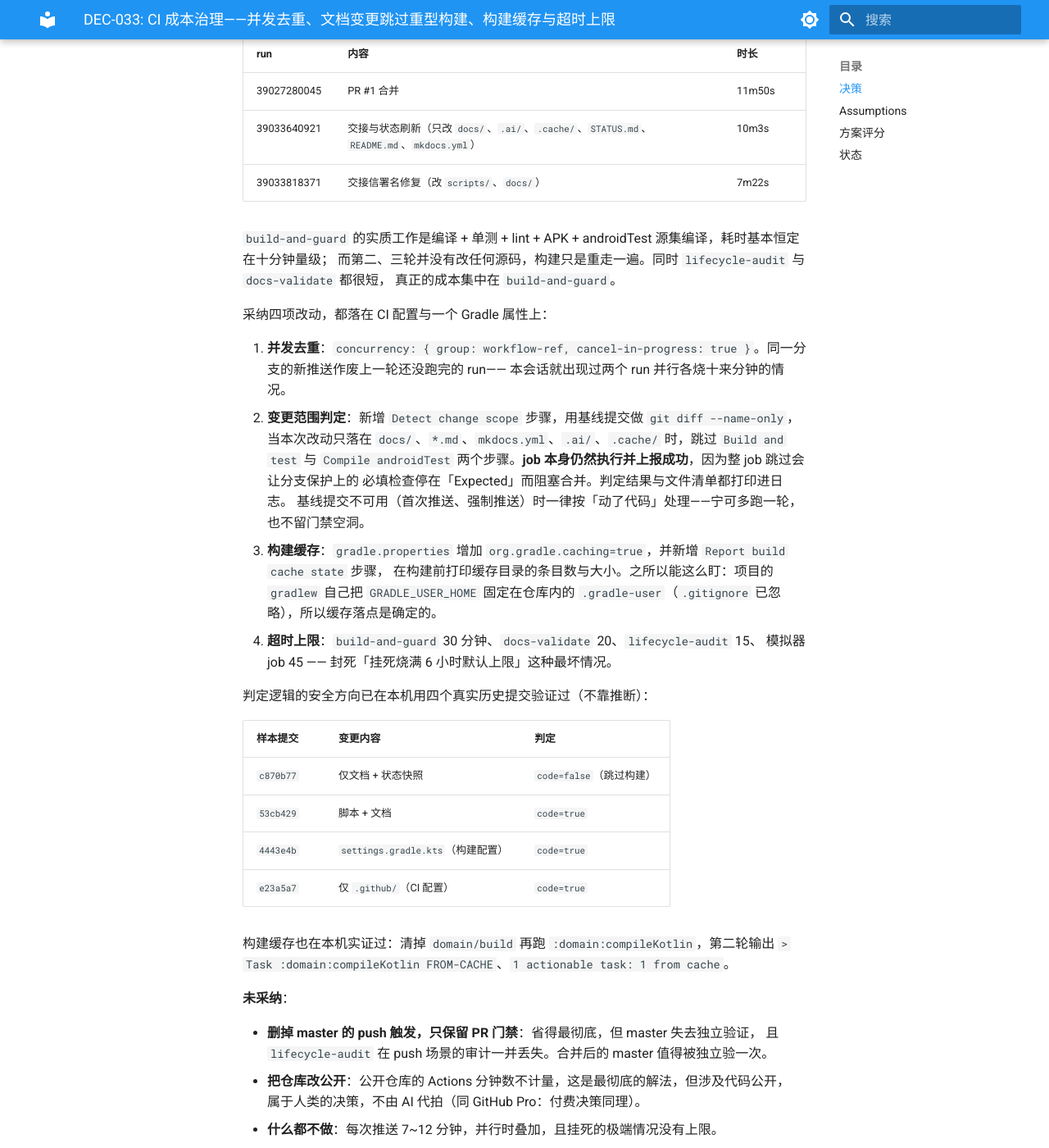
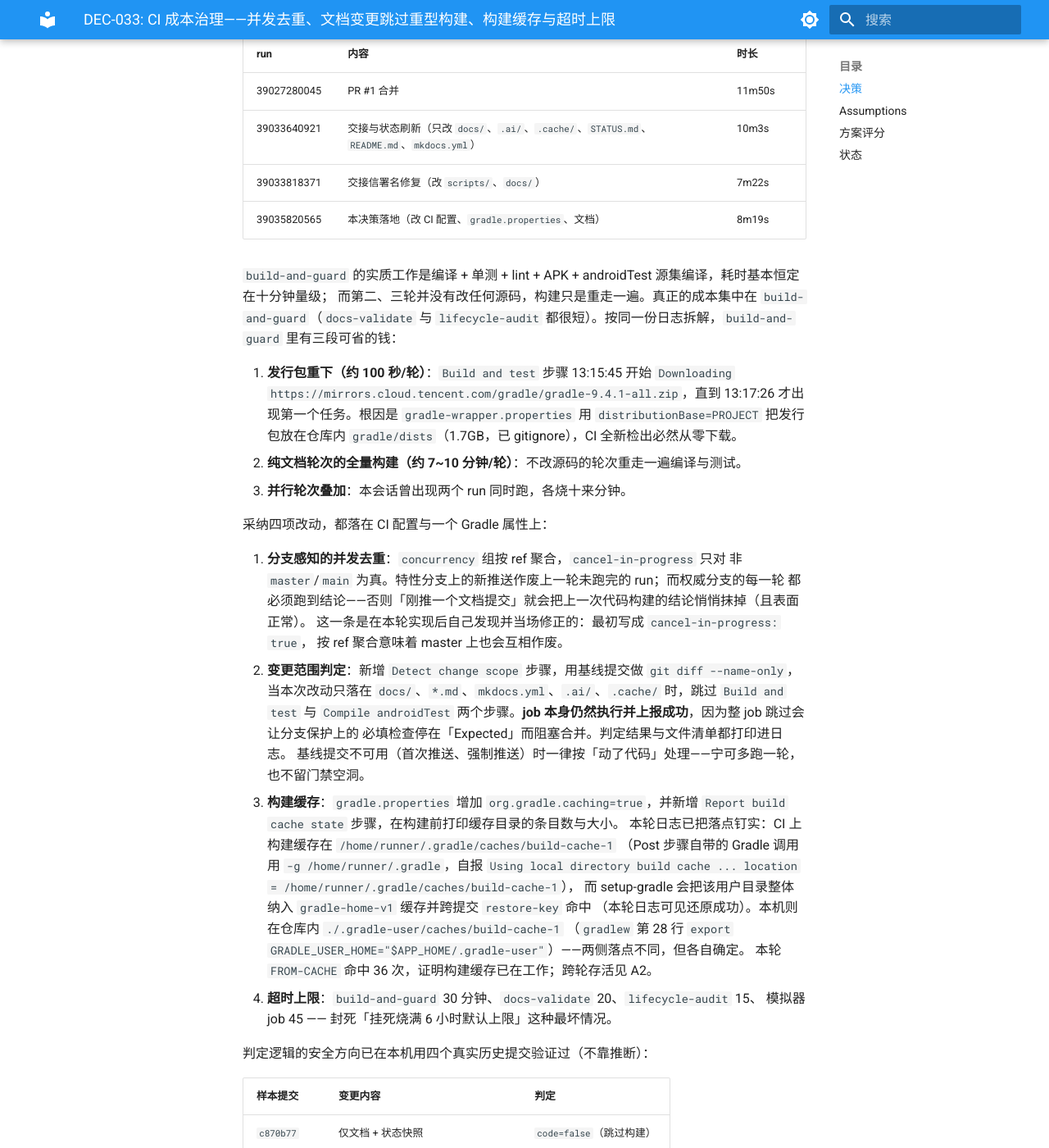
Before and after one commit to zerophix/lightweigh, an MkDocs documentation site: the page built from docs/ai/decisions/DEC-033.md, in a window 1280 px wide and 1400 px high, scrolled down 436 px. Shown: the whole window at 82% size. Built offline with MkDocs 1.6.1 and Material for MkDocs 9.7.7, drawn with Linux system fonts in a browser that asks for light colours; some of the changed text lies outside the part shown.

Commit message:
ci(governance): never cancel an in-flight master build
Concurrency is grouped per ref, so cancel-in-progress would let a new
push to master supersede the previous master run. That discards the
verdict of an already-running code build whenever a docs-only commit
lands on top -- and everything still looks green.

Cancel only off master/main; the authoritative branch must always run
each push to a conclusion. Also corrects DEC-033 with what the first
cache-enabled run actually showed: the build cache lives in the
setup-gradle-managed home on CI, not in the in-repo .gradle-user that
gradlew pins for local use; 36 FROM-CACHE hits in the log prove the
cache is live; and each run still re-downloads the 1.7GB Gradle
distribution because distributionBase=PROJECT puts it in the checkout.

Refs: DEC-033

```diff
--- a/docs/ai/decisions/DEC-033.md
+++ b/docs/ai/decisions/DEC-033.md
@@ -3,15 +3,22 @@ task_groups:
   - id: A
     status: done
     priority: P1
-    desc: "CI 成本治理四项：同分支推送的并发取消（concurrency）、纯文档变更跳过两个 Gradle 步骤（Detect change scope）、开启 Gradle 构建缓存并把缓存状态打进日志、三个 job 与模拟器 job 加 timeout-minutes"
+    desc: "CI 成本治理：特性分支的并发取消、纯文档变更跳过两个 Gradle 步骤（Detect change scope）、开启 Gradle 构建缓存并把缓存落点打进日志、四个 job 加 timeout-minutes"
     files: ".github/workflows/ci.yml, .github/workflows/android-test.yml, gradle.properties"
     claimed_by: opencode
     claimed_at: 2026-10-17
   - id: B
     status: pending
     priority: P2
-    desc: "观察后续两轮 CI：日志里 Report build cache state 的条目数是否 >0、任务是否出现 FROM-CACHE，据此确认构建缓存跨轮存活（A2）"
+    desc: "观察后续代码变更轮次：日志里 Report build cache state 的条目数是否远大于 1、任务是否出现跨轮 FROM-CACHE，据此确认构建缓存跨轮存活（A2）"
     files: ".github/workflows/ci.yml"
+    claimed_by: null
+    claimed_at: null
+  - id: C
+    status: pending
+    priority: P2
+    desc: "消除每轮约 100 秒的 Gradle 发行包重下（distributionBase=PROJECT + gradle/dists 被 gitignore，全新检出必然重下）：先在 CI 上实测「改写 distributionBase 到用户目录后是否被 setup-gradle 缓存」，再决定是否自建 actions/cache 或改用 -bin 发行包"
+    files: "gradle/wrapper/gradle-wrapper.properties, .github/workflows/ci.yml"
     claimed_by: null
     claimed_at: null
 ---
@@ -25,30 +32,47 @@ task_groups:
 
 ## 决策
 
-事实基础（本会话三轮 master 推送的实测）：
+事实基础（本会话 master 推送的实测时长）：
 
 | run | 内容 | 时长 |
 |-----|------|------|
 | 39027280045 | PR #1 合并 | 11m50s |
 | 39033640921 | 交接与状态刷新（只改 `docs/`、`.ai/`、`.cache/`、`STATUS.md`、`README.md`、`mkdocs.yml`） | 10m3s |
 | 39033818371 | 交接信署名修复（改 `scripts/`、`docs/`） | 7m22s |
+| 39035820565 | 本决策落地（改 CI 配置、`gradle.properties`、文档） | 8m19s |
 
 `build-and-guard` 的实质工作是编译 + 单测 + lint + APK + androidTest 源集编译，耗时基本恒定在十分钟量级；
-而第二、三轮并没有改任何源码，构建只是重走一遍。同时 `lifecycle-audit` 与 `docs-validate` 都很短，
-真正的成本集中在 `build-and-guard`。
+而第二、三轮并没有改任何源码，构建只是重走一遍。真正的成本集中在 `build-and-guard`（`docs-validate`
+与 `lifecycle-audit` 都很短）。按同一份日志拆解，`build-and-guard` 里有三段可省的钱：
+
+1. **发行包重下（约 100 秒/轮）**：`Build and test` 步骤 13:15:45 开始
+   `Downloading https://mirrors.cloud.tencent.com/gradle/gradle-9.4.1-all.zip`，直到 13:17:26
+   才出现第一个任务。根因是 `gradle-wrapper.properties` 用 `distributionBase=PROJECT`
+   把发行包放在仓库内 `gradle/dists`（1.7GB，已 gitignore），CI 全新检出必然从零下载。
+2. **纯文档轮次的全量构建（约 7~10 分钟/轮）**：不改源码的轮次重走一遍编译与测试。
+3. **并行轮次叠加**：本会话曾出现两个 run 同时跑，各烧十来分钟。
 
 采纳四项改动，都落在 CI 配置与一个 Gradle 属性上：
 
-1. **并发去重**：`concurrency: { group: workflow-ref, cancel-in-progress: true }`。同一分支的新推送作废上一轮还没跑完的 run——
-   本会话就出现过两个 run 并行各烧十来分钟的情况。
+1. **分支感知的并发去重**：`concurrency` 组按 ref 聚合，`cancel-in-progress` 只对
+   非 `master`/`main` 为真。特性分支上的新推送作废上一轮未跑完的 run；而权威分支的每一轮
+   都必须跑到结论——否则「刚推一个文档提交」就会把上一次代码构建的结论悄悄抹掉（且表面正常）。
+   这一条是在本轮实现后自己发现并当场修正的：最初写成 `cancel-in-progress: true`，
+   按 ref 聚合意味着 master 上也会互相作废。
 2. **变更范围判定**：新增 `Detect change scope` 步骤，用基线提交做 `git diff --name-only`，
    当本次改动只落在 `docs/`、`*.md`、`mkdocs.yml`、`.ai/`、`.cache/` 时，跳过 `Build and test` 与
    `Compile androidTest` 两个步骤。**job 本身仍然执行并上报成功**，因为整 job 跳过会让分支保护上的
    必填检查停在「Expected」而阻塞合并。判定结果与文件清单都打印进日志。
    基线提交不可用（首次推送、强制推送）时一律按「动了代码」处理——宁可多跑一轮，也不留门禁空洞。
-3. **构建缓存**：`gradle.properties` 增加 `org.gradle.caching=true`，并新增 `Report build cache state` 步骤，
-   在构建前打印缓存目录的条目数与大小。之所以能这么盯：项目的 `gradlew` 自己把
-   `GRADLE_USER_HOME` 固定在仓库内的 `.gradle-user`（`.gitignore` 已忽略），所以缓存落点是确定的。
+3. **构建缓存**：`gradle.properties` 增加 `org.gradle.caching=true`，并新增
+   `Report build cache state` 步骤，在构建前打印缓存目录的条目数与大小。
+   本轮日志已把落点钉实：CI 上构建缓存在 `/home/runner/.gradle/caches/build-cache-1`
+   （Post 步骤自带的 Gradle 调用用 `-g /home/runner/.gradle`，自报
+   `Using local directory build cache ... location = /home/runner/.gradle/caches/build-cache-1`），
+   而 setup-gradle 会把该用户目录整体纳入 `gradle-home-v1` 缓存并跨提交 `restore-key` 命中
+   （本轮日志可见还原成功）。本机则在仓库内 `./.gradle-user/caches/build-cache-1`
+   （`gradlew` 第 28 行 `export GRADLE_USER_HOME="$APP_HOME/.gradle-user"`）——两侧落点不同，但各自确定。
+   本轮 `FROM-CACHE` 命中 36 次，证明构建缓存已在工作；跨轮存活见 A2。
 4. **超时上限**：`build-and-guard` 30 分钟、`docs-validate` 20、`lifecycle-audit` 15、
    模拟器 job 45 —— 封死「挂死烧满 6 小时默认上限」这种最坏情况。
 
@@ -68,6 +92,10 @@ task_groups:
 
 - **删掉 master 的 push 触发，只保留 PR 门禁**：省得最彻底，但 master 失去独立验证，
   且 `lifecycle-audit` 在 push 场景的审计一并丢失。合并后的 master 值得被独立验一次。
+- **立刻改发行包落点**（CI 上改写 `distributionBase`／自建 1.7GB 的发行包缓存／改用 `-bin`）：
+  收益约 100 秒/轮，但三种改法各有代价（前者取决于 setup-gradle 是否缓存 `wrapper/dists`，
+  中者上传开销可能高于收益，后者改动了本地的既有发行包），不实测就动手等于拿门禁换猜测，
+  故列为任务组 C。
 - **把仓库改公开**：公开仓库的 Actions 分钟数不计量，这是最彻底的解法，但涉及代码公开，
   属于人类的决策，不由 AI 代拍（同 GitHub Pro：付费决策同理）。
 - **什么都不做**：每次推送 7~12 分钟，并行时叠加，且挂死的极端情况没有上限。
@@ -77,9 +105,9 @@ task_groups:
 | ID | 假设 | 依赖条件 | 失败影响 | 验证状态 |
 |----|------|----------|----------|:--------:|
 | A1 | 纯文档变更不可能让 Android 构建变红 | 构建的输入只由源码与构建脚本决定 | 真出问题时门禁漏拦 | 已验证（判定只按路径；代码/构建脚本/CI 配置一律触发构建，四个历史提交样本逐一验过） |
-| A2 | 构建缓存能跨轮存活于 GitHub 缓存 | setup-gradle 把 `.gradle-user` 纳入其缓存范围 | 只省下依赖下载，时长基本不降 | 待验证（看下一轮日志 `Report build cache state` 的条目数与 `FROM-CACHE`，见任务组 B） |
-| A3 | 并发取消不会掩盖需要知道的失败 | 被取消的 run 与新 run 覆盖同一分支的同一批改动 | 中间提交的失败可能不复现 | 部分验证（组只按分支聚合；已知代价是 master 连续推送时前一轮可能被作废，PR 阶段已有门禁兜底） |
-| A4 | 超时上限不会误杀正常 run | 正常 run 不超过 12 分钟 | 正常构建被腰斩 | 已验证（近三轮 7~12 分钟，上限设在 30 分钟，余量充足） |
+| A2 | 构建缓存能跨轮存活于 GitHub 缓存 | setup-gradle 的 `gradle-home-v1` 缓存覆盖 `caches/build-cache-1` | 只省下同轮内的重复 task，时长基本不降 | 部分验证（本轮 36 次 `FROM-CACHE` 证明构建缓存生效；跨轮存活待下一轮代码变更推送确认，见任务组 B） |
+| A3 | 并发取消不会掩盖需要知道的失败 | 取消只作用于非 master/main 的 ref | 中间提交的失败可能不复现 | 已验证（实现后自查发现最初按 ref 聚合会在 master 上互相作废，已改为分支感知；权威分支每轮跑到结论） |
+| A4 | 超时上限不会误杀正常 run | 正常 run 不超过 12 分钟 | 正常构建被腰斩 | 已验证（近四轮 7~12 分钟，上限设在 30 分钟，余量充足） |
 
 ## 方案评分
 
@@ -95,4 +123,4 @@ task_groups:
 
 - [ ] 决策时间: 2026-10-17
 - [ ] 决策者: AI
-- [ ] 来源: 私有仓库 CI 分钟数计量的成本问题（本会话三轮 master 推送的实测时长）
+- [ ] 来源: 私有仓库 CI 分钟数计量的成本问题（本会话 master 推送的实测时长与 `build-and-guard` 日志拆解）
--- a/mkdocs.yml
+++ b/mkdocs.yml
@@ -297,6 +297,7 @@ plugins:
 
 
 
+
 nav:
   - 首页: index.md
 
```
Also changed, not shown: README.md (+2 -0 lines), 2 other files.
